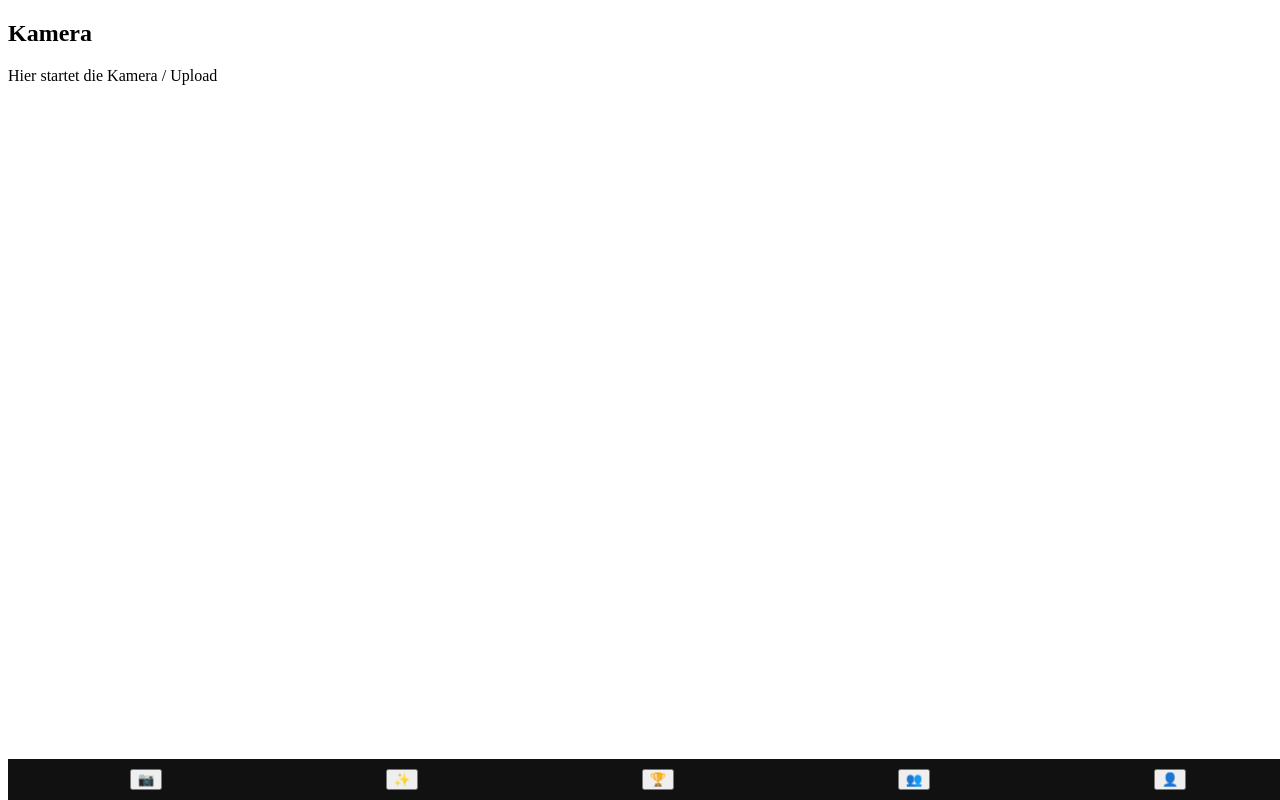
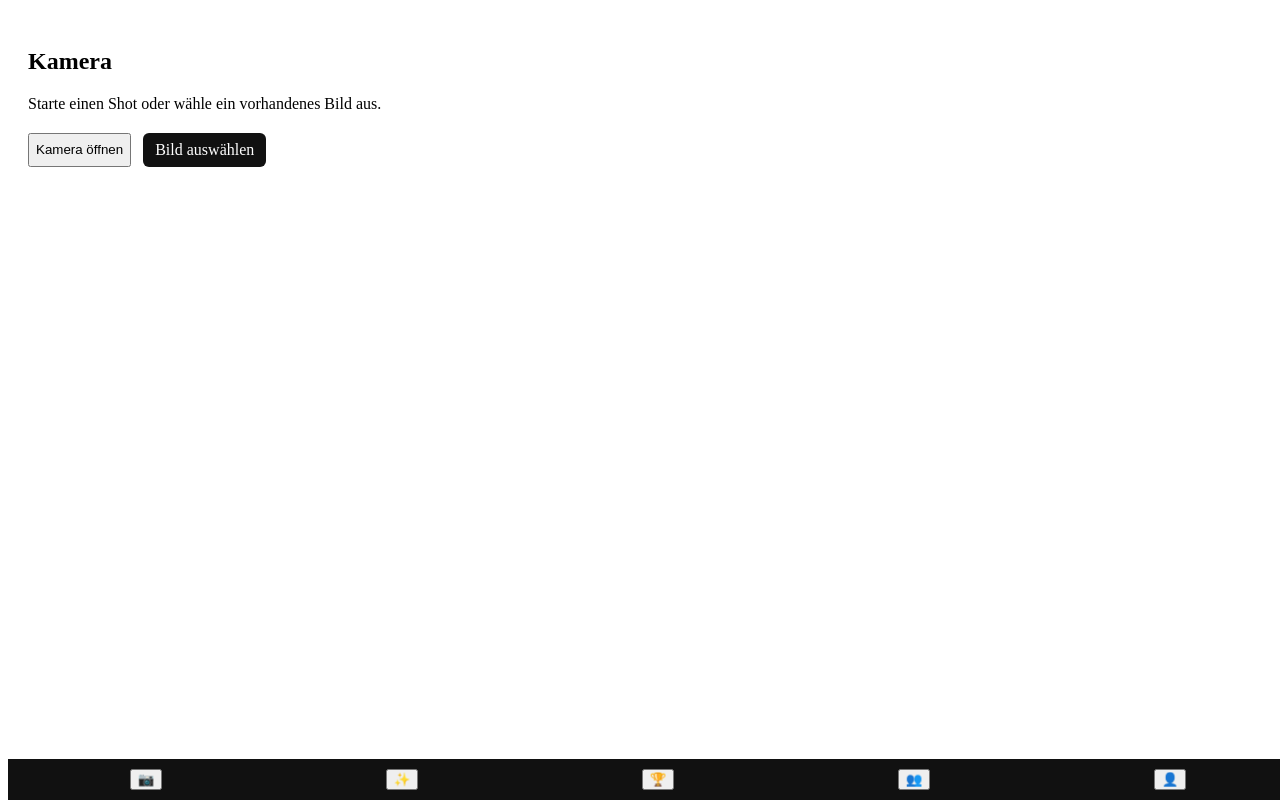
Before and after one commit to silentsn3akeR/kameraapp-mvp-clean, a React (Vite) app: page / in a window 1280 px wide. Built offline with nearby package versions, Linux system fonts and the light colour scheme.

Commit message:
Implement image upload and preview functionality

```diff
--- a/src/pages/Camera.tsx
+++ b/src/pages/Camera.tsx
@@ -1,8 +1,66 @@
+import { useState } from "react";
+
 export default function Camera() {
+  const [image, setImage] = useState<string | null>(null);
+
+  const handleImageUpload = (event: React.ChangeEvent<HTMLInputElement>) => {
+    const file = event.target.files?.[0];
+    if (!file) return;
+
+    const imageUrl = URL.createObjectURL(file);
+    setImage(imageUrl);
+  };
+
   return (
-    <div>
+    <div style={{ padding: 20 }}>
       <h2>Kamera</h2>
-      <p>Hier startet die Kamera / Upload</p>
+      <p>Starte einen Shot oder wähle ein vorhandenes Bild aus.</p>
+
+      <div style={{ display: "flex", gap: 12, marginTop: 20 }}>
+        <button>Kamera öffnen</button>
+
+        <label>
+          <input
+            type="file"
+            accept="image/*"
+            onChange={handleImageUpload}
+            style={{ display: "none" }}
+          />
+          <span
+            style={{
+              display: "inline-block",
+              padding: "8px 12px",
+              background: "#111",
+              color: "#fff",
+              borderRadius: 6,
+              cursor: "pointer",
+            }}
+          >
+            Bild auswählen
+          </span>
+        </label>
+      </div>
+
+      {image && (
+        <div style={{ marginTop: 24 }}>
+          <h3>Vorschau</h3>
+          <img
+            src={image}
+            alt="Ausgewähltes Bild"
+            style={{
+              width: "100%",
+              maxWidth: 400,
+              borderRadius: 12,
+              marginTop: 12,
+            }}
+          />
+
+          <div style={{ display: "flex", gap: 12, marginTop: 16 }}>
+            <button>Analysieren</button>
+            <button onClick={() => setImage(null)}>Neu wählen</button>
+          </div>
+        </div>
+      )}
     </div>
   );
 }
```
